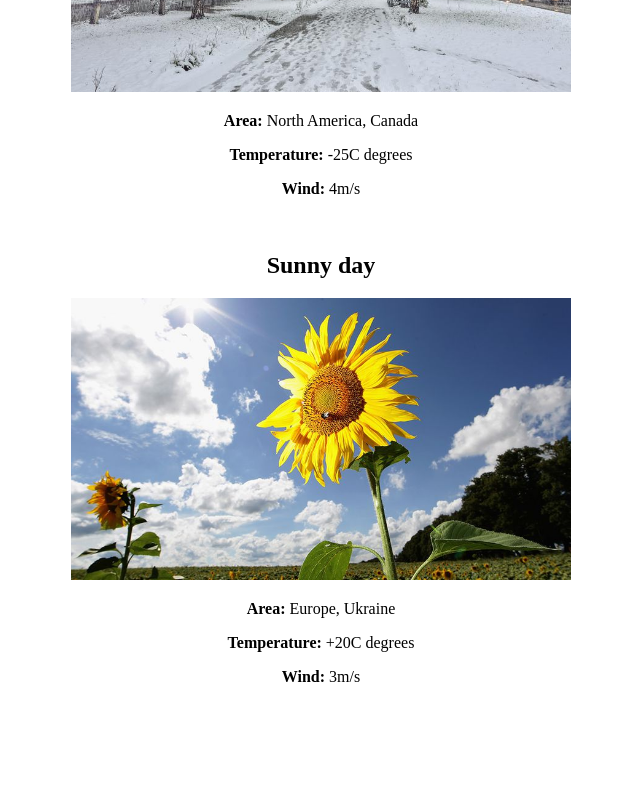
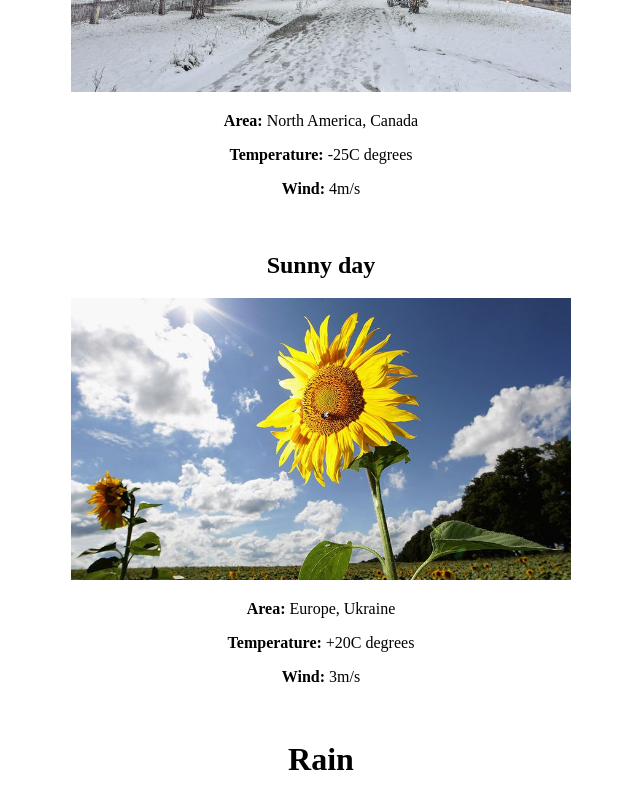
Before and after one commit to hannaoshen/3-repo, a plain HTML site: page Weather/index.html in a window 1280 px wide. Shown: the part 808-1608 px from the top of the page, without its empty margins (319-959 px from the left). Before the commit the page ends 1536 px from the top, so only its background shows below. Drawn offline with Linux system fonts and the light colour scheme; files whose address does not match are found by name.

Commit message:
adding rain section

```diff
--- a/Weather/index.html
+++ b/Weather/index.html
@@ -31,6 +31,8 @@
     <p><b>Wind:</b> 3m/s</p>
     <br>
 
+    <h1>Rain</h1>
+
 
 
 </body></html>
```
